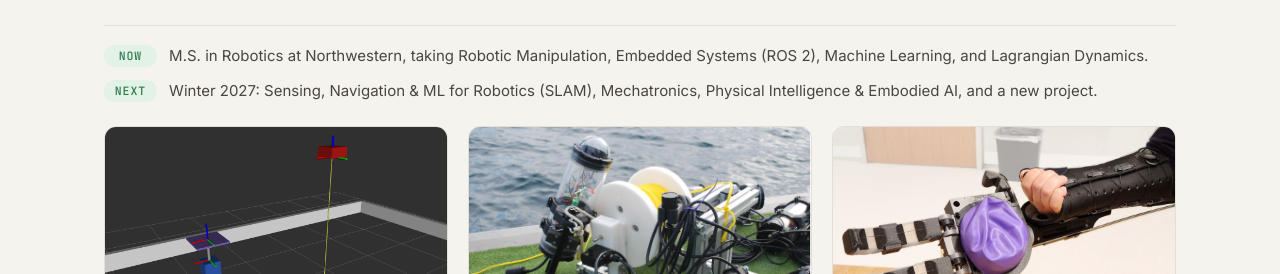
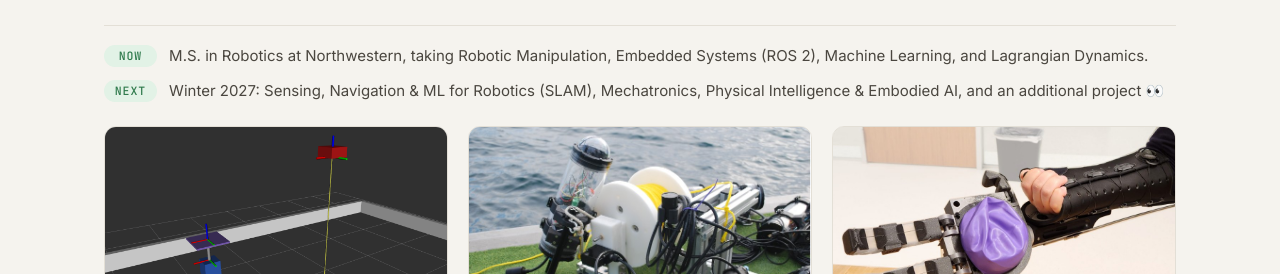
Before and after one commit to eliasrpedroza/eliasrpedroza.github.io, a Jekyll site: the page built from index.html, in a window 1280 px wide and 900 px high. Shown: the part 178-452 px from the top of the window. Built offline with Jekyll 4.4.1, drawn with Linux system fonts in a browser that asks for light colours.

Commit message:
Next line tweak

```diff
--- a/index.html
+++ b/index.html
@@ -12,7 +12,7 @@ layout: default
 
 <section id="projects" class="wrap">
   <p class="now-note"><span class="now-label">Now</span> M.S. in Robotics at Northwestern, taking Robotic Manipulation, Embedded Systems (ROS&nbsp;2), Machine Learning, and Lagrangian Dynamics.</p>
-  <p class="now-note"><span class="now-label">Next</span> Winter 2027: Sensing, Navigation &amp; ML for Robotics (SLAM), Mechatronics, Physical Intelligence &amp; Embodied AI, and a new project.</p>
+  <p class="now-note"><span class="now-label">Next</span> Winter 2027: Sensing, Navigation &amp; ML for Robotics (SLAM), Mechatronics, Physical Intelligence &amp; Embodied AI, and an additional project&nbsp;<span aria-hidden="true">👀</span></p>
 
   {% assign all = site.projects | sort: "order" %}
   {% assign compact_count = 0 %}{% assign regular_count = 0 %}{% for p in all %}{% if p.compact %}{% assign compact_count = compact_count | plus: 1 %}{% else %}{% assign regular_count = regular_count | plus: 1 %}{% endif %}{% endfor %}
```
